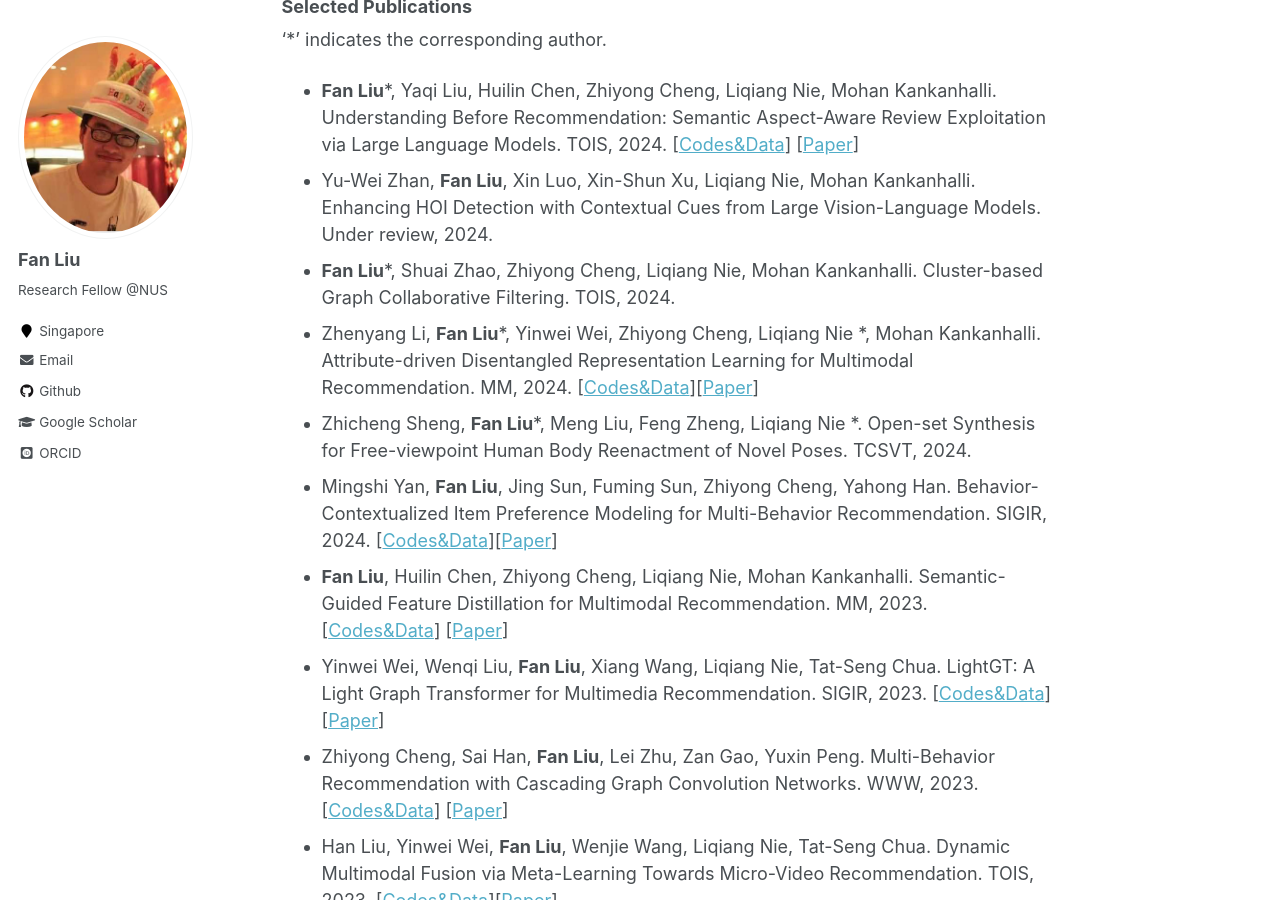
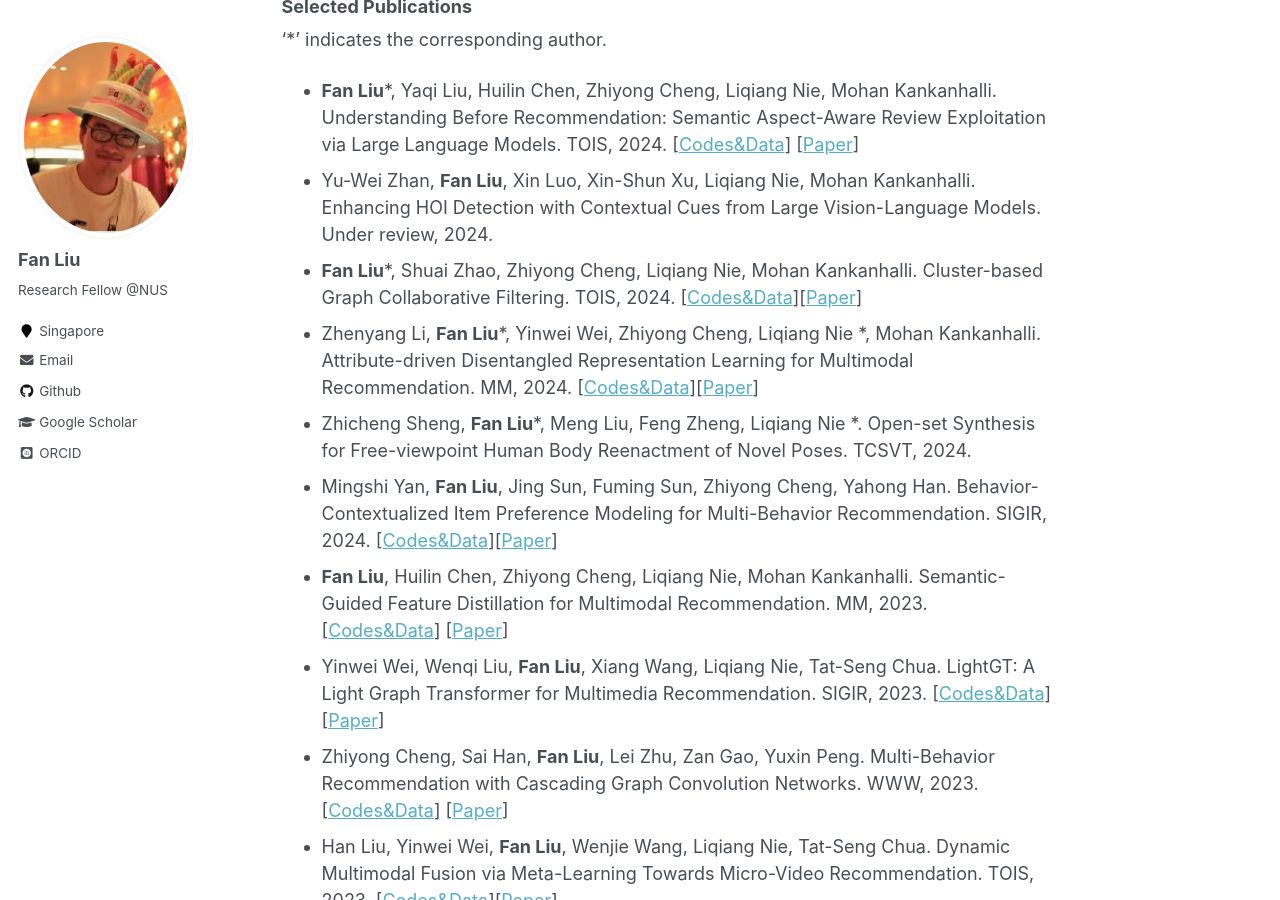
Before and after one commit to liufancs/liufancs.github.io, a Jekyll site: the page built from _pages/about.md, in a window 1280 px wide and 900 px high, scrolled down 1149 px. Built offline with Jekyll 4.4.1, drawn with Linux system fonts in a browser that asks for light colours; some web fonts are replaced.

Commit message:
Update about.md

```diff
--- a/_pages/about.md
+++ b/_pages/about.md
@@ -35,7 +35,7 @@ I am currently a Research Fellow with [Prof. Mohan Kankanhalli](https://www.comp
 
 * **Fan Liu***, Yaqi Liu, Huilin Chen, Zhiyong Cheng, Liqiang Nie, Mohan Kankanhalli. Understanding Before Recommendation: Semantic Aspect-Aware Review Exploitation via Large Language Models. TOIS, 2024. [[Codes&Data](https://github.com/HuilinChenJN/LLMSAGCN)] [[Paper](https://arxiv.org/pdf/2312.16275)]
 * Yu-Wei Zhan, **Fan Liu**, Xin Luo, Xin-Shun Xu, Liqiang Nie, Mohan Kankanhalli. Enhancing HOI Detection with Contextual Cues from Large Vision-Language Models. Under review, 2024.
-* **Fan Liu***, Shuai Zhao, Zhiyong Cheng, Liqiang Nie, Mohan Kankanhalli. Cluster-based Graph Collaborative Filtering. TOIS, 2024.
+* **Fan Liu***, Shuai Zhao, Zhiyong Cheng, Liqiang Nie, Mohan Kankanhalli. Cluster-based Graph Collaborative Filtering. TOIS, 2024. [[Codes&Data](https://github.com/zhao254014/ClusterGCF)][[Paper](https://dl.acm.org/doi/abs/10.1145/3687481)]
 * Zhenyang Li, **Fan Liu***, Yinwei Wei, Zhiyong Cheng, Liqiang Nie *, Mohan Kankanhalli. Attribute-driven Disentangled Representation Learning for Multimodal Recommendation. MM, 2024. [[Codes&Data](https://github.com/SDLZY/AD-DRL)][[Paper](https://dl.acm.org/doi/pdf/10.1145/3664647.3681148)]
 * Zhicheng Sheng, **Fan Liu***, Meng Liu, Feng Zheng, Liqiang Nie *. Open-set Synthesis for Free-viewpoint Human Body Reenactment of Novel Poses. TCSVT, 2024.
 * Mingshi Yan, **Fan Liu**, Jing Sun, Fuming Sun, Zhiyong Cheng, Yahong Han. Behavior-Contextualized Item Preference Modeling for Multi-Behavior Recommendation. SIGIR, 2024.  [[Codes&Data](https://github.com/MingshiYan/BIPN)][[Paper](https://arxiv.org/abs/2404.18166)]
```
